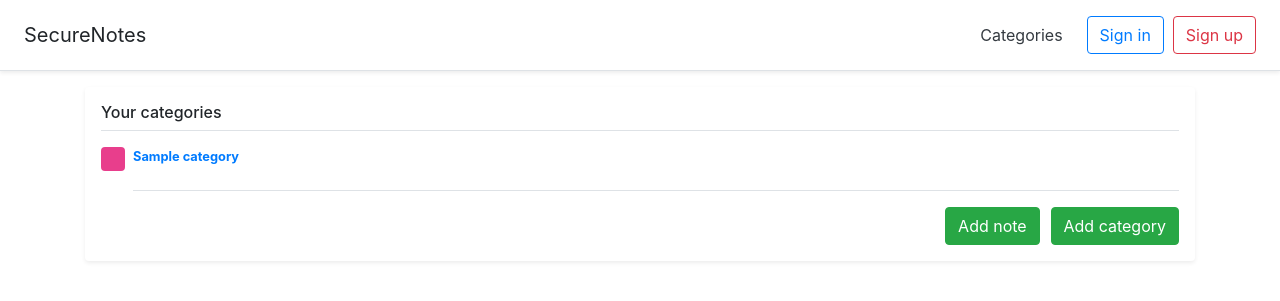
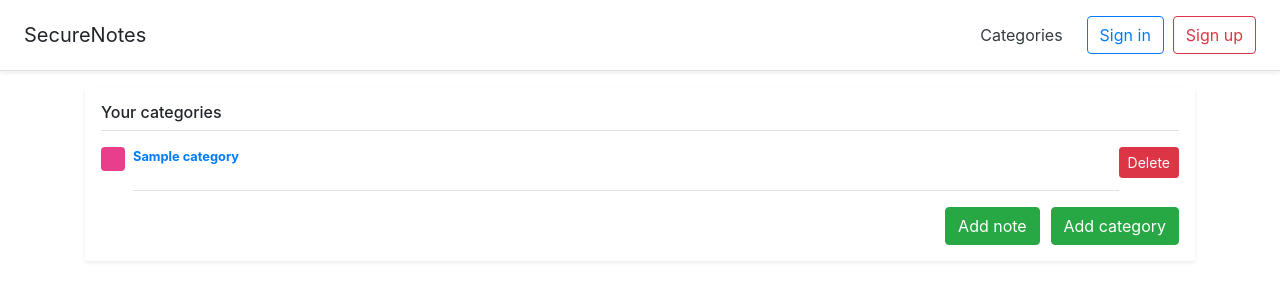
Before and after one commit to stepanbal/securenotes, a Django app: page / in a window 1280 px wide. Shown: the top 301 px of the page. Run offline with Django 3.2, Linux system fonts and the light colour scheme; tables that the repository leaves empty hold one stand-in row (values such as "Sample post"); some libraries are stand-ins or nearby versions.

Commit message:
add deleting of category

```diff
--- a/notes/urls.py
+++ b/notes/urls.py
@@ -11,4 +11,5 @@ urlpatterns = [
     path('post/<int:post_id>/', views.post_detail, name='post'),
     path('post/add/', views.post_add, name='post_add'),
     path('post/del/<int:post_id>/', views.post_delete, name='post_delete'),
+    path('category/del/<int:cat_id>/', views.category_delete, name='category_delete'),
 ]
--- a/notes/views.py
+++ b/notes/views.py
@@ -35,6 +35,12 @@ def category_add(request):
         # но пока не нашел, как использовать при этом красиво бутстрап.
         # поэтому хардкод в шаблоне. Это мне не нравится.
         return render(request, 'notes/add_category.html') #, {'add_form': add_form})
+
+
+def category_delete(request, cat_id):
+    category = get_object_or_404(Category, pk=cat_id)
+    category.delete()
+    return HttpResponseRedirect(reverse('notes:index'))
 
 
 def post_detail(request, post_id):
--- a/templates/notes/index.html
+++ b/templates/notes/index.html
@@ -16,6 +16,9 @@
    <svg class="bd-placeholder-img mr-2 rounded" width="24" height="24" xmlns="http://www.w3.org/2000/svg" preserveAspectRatio="xMidYMid slice" focusable="false" role="img" aria-label="Placeholder: 32x32"><rect width="100%" height="100%" fill="#e83e8c"></rect></svg>
       <p class="media-body pb-4 mb-0 small lh-125 border-bottom border-gray">
           <strong class="d-block text-gray-dark"><a href="{% url 'notes:category' category.id %}">{{ category.name }}</a></strong>
+          <div class="text-right">
+            <a class="btn btn-danger btn-sm" href="{% url 'notes:category_delete' category.id %}">Delete</a>
+          </div>
       </p>
     </div>
    {% endfor %}
```
